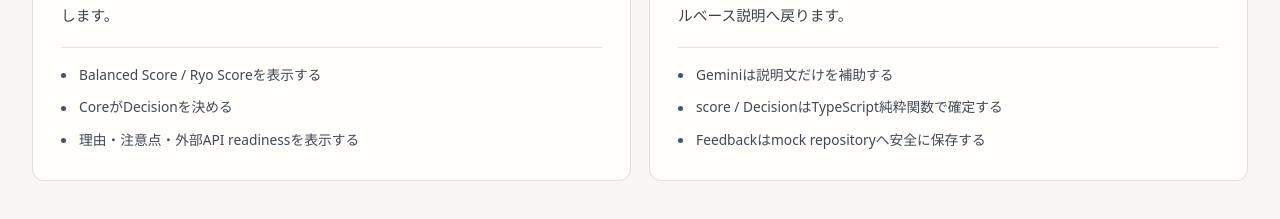
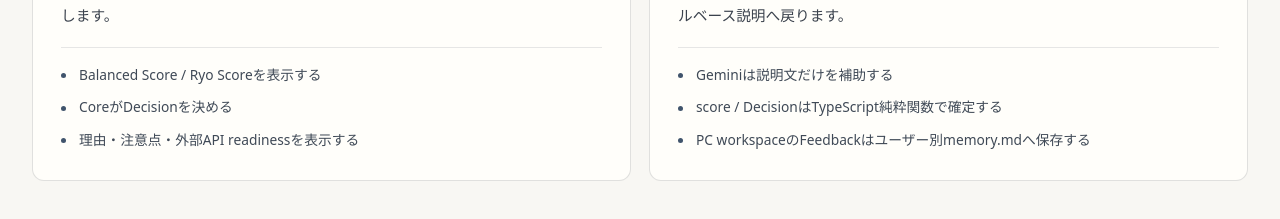
Before and after one commit to ryo-man03/sole-matrix-core, a Next.js app: page / in a window 1280 px wide. Shown: the part 2000-2219 px from the top of the page. Built offline with nearby package versions, Linux system fonts and the light colour scheme.

Commit message:
docs: document all-in-one recommendation flow

```diff
--- a/app/page.tsx
+++ b/app/page.tsx
@@ -25,7 +25,7 @@
     items: [
       "Geminiは説明文だけを補助する",
       "score / DecisionはTypeScript純粋関数で確定する",
-      "Feedbackはmock repositoryへ安全に保存する",
+      "PC workspaceのFeedbackはユーザー別memory.mdへ保存する",
     ],
   },
 ];
```
Also changed, not shown: 9 other files (tests, documents, lock files or other folders).
